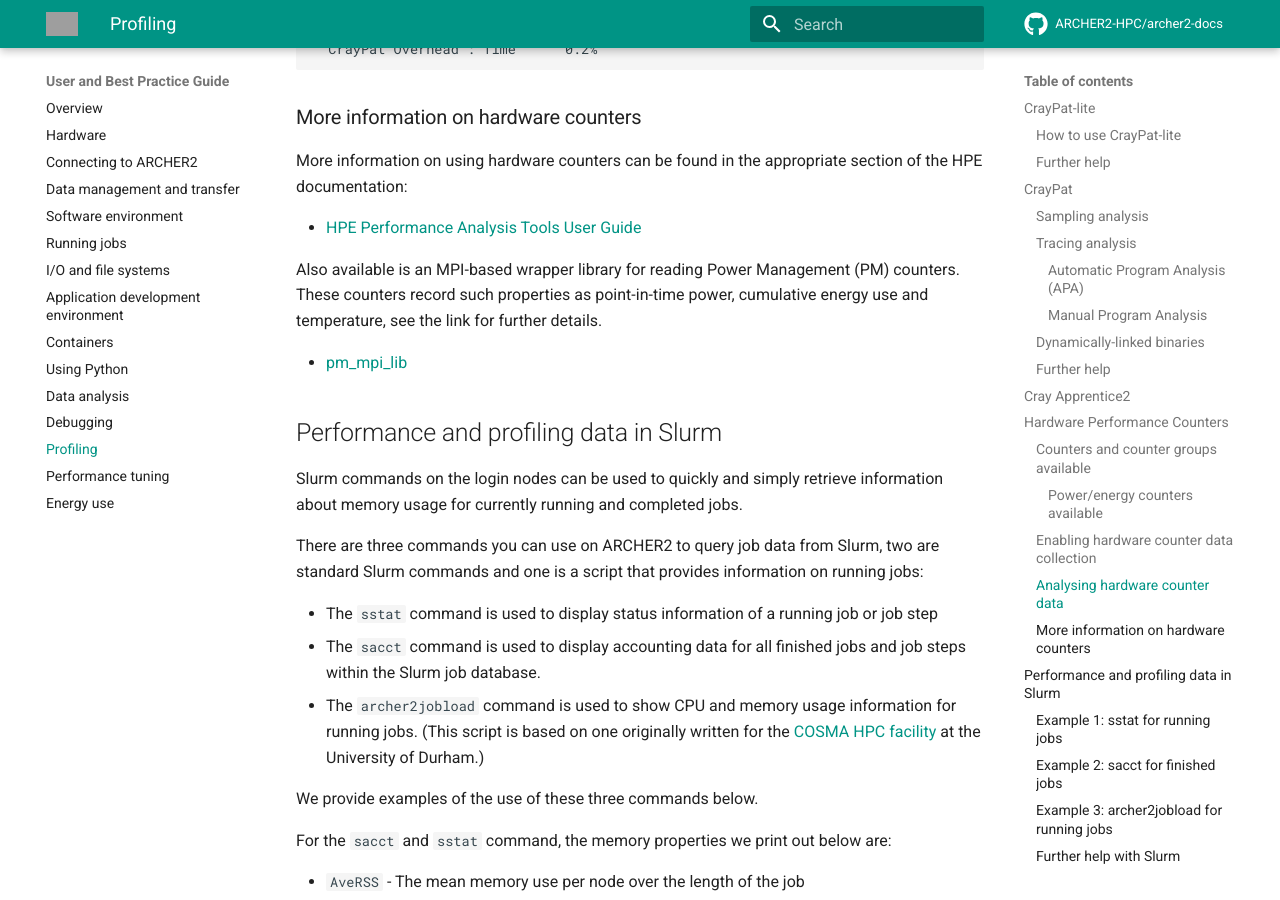
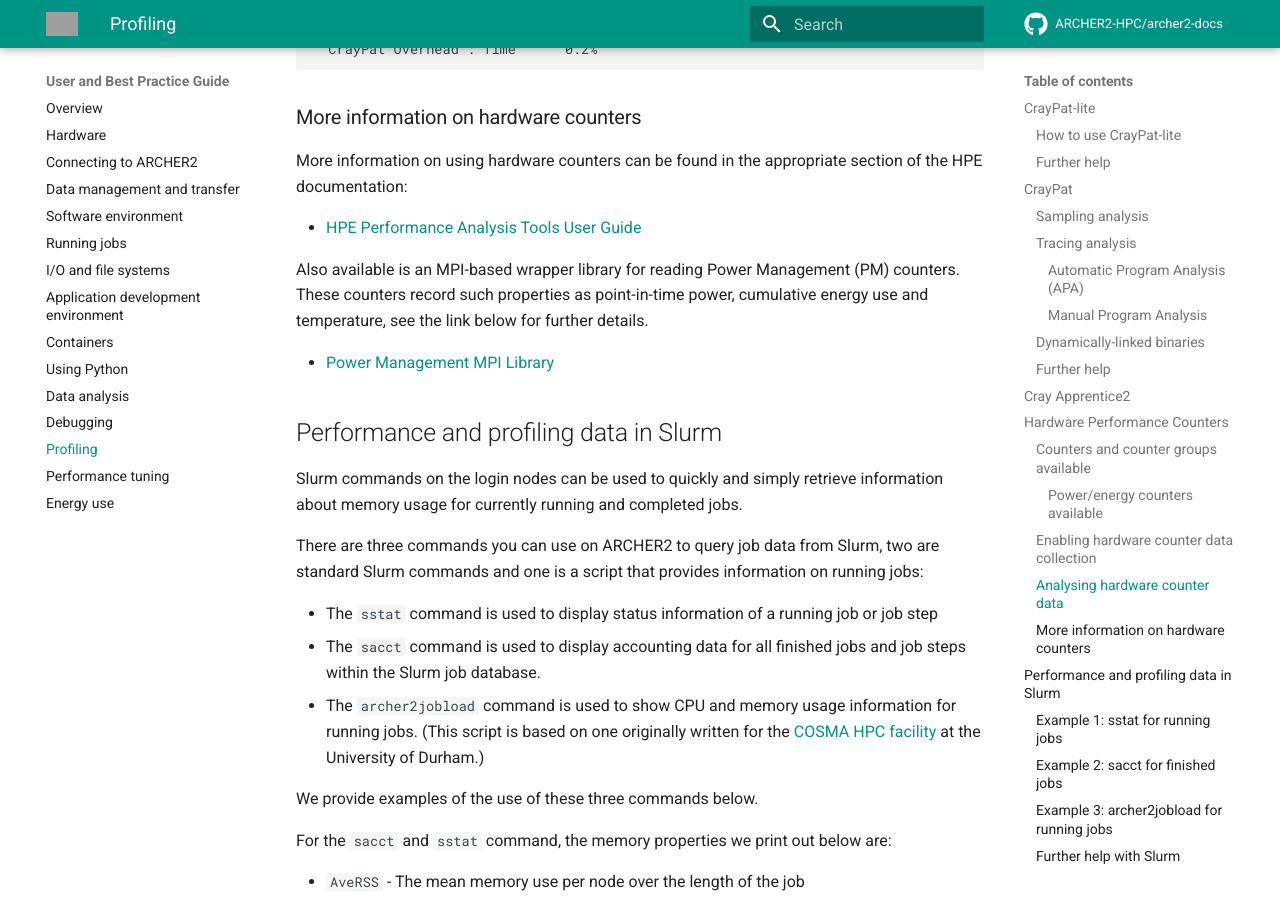
Before and after one commit to ARCHER2-HPC/archer2-docs, an MkDocs documentation site: the page built from docs/user-guide/profile.md, in a window 1280 px wide and 900 px high, scrolled down 8798 px. Built offline with MkDocs 1.6.1 and Material for MkDocs 9.7.7, drawn with Linux system fonts in a browser that asks for light colours; comment, search, counter and statistics services are not loaded; grey boxes are pictures that could not be loaded.

Commit message:
Minor edit

```diff
--- a/docs/user-guide/profile.md
+++ b/docs/user-guide/profile.md
@@ -449,9 +449,9 @@
 
 Also available is an MPI-based wrapper library for reading Power Management (PM) counters.
 These counters record such properties as point-in-time power, cumulative energy use and temperature,
-see the link for further details.
+see the link below for further details.
 
-- [pm_mpi_lib](../data-tools/pm-mpi-lib.md)
+- [Power Management MPI Library](../data-tools/pm-mpi-lib.md)
 
 
 ## Performance and profiling data in Slurm
```
